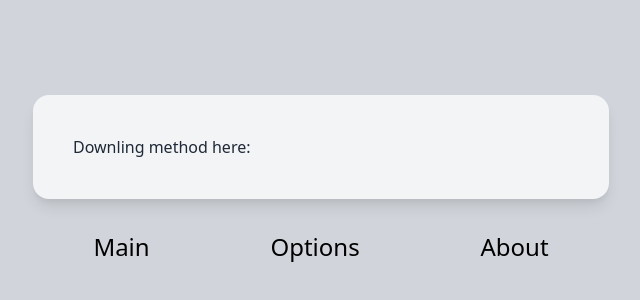
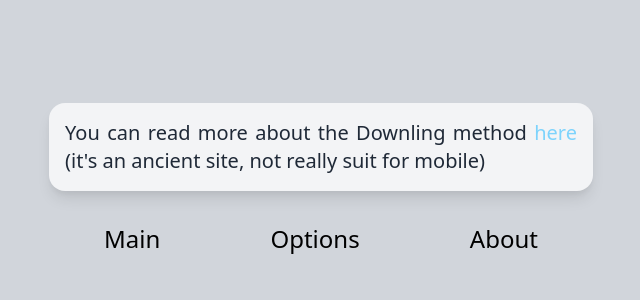
Before and after one commit to Sebosun/latin-downling-method, a React (Create React App) app: page /about in a window 1280 px wide. Shown: the part 204-504 px from the top of the page, without its empty margins (319-959 px from the left). Built offline with nearby package versions, Linux system fonts and the light colour scheme.

Commit message:
simple about page

```diff
--- a/src/App.tsx
+++ b/src/App.tsx
@@ -8,7 +8,7 @@ import FetchData from "./FetchData";
 function App() {
   return (
     <div className="flex flex-col items-center justify-center h-full bg-gray-300">
-      <div className="w-full max-w-md lg:max-w-xl">
+      <div className="w-full max-w-md p-4 md:max-w-xl">
         <Routes>
           <Route path="/" element={<Main />} />
           <Route path="/options" element={<Options />} />
--- a/src/components/pages/About.tsx
+++ b/src/components/pages/About.tsx
@@ -2,8 +2,19 @@ import React, { ReactElement } from "react";
 
 export default function About(): ReactElement | null {
   return (
-    <main className="wrapper">
-      <p>Downling method here:</p>
+    <main className="wrapper overflow-y-auto max-h-110">
+      <p className="text-xl font-thin text-justify">
+        You can read more about the Downling method{" "}
+        <span>
+          <a
+            className="text-sky-300"
+            href="https://www.wcdrutgers.net/Latin.htm"
+          >
+            here
+          </a>
+        </span>{" "}
+        (it's an ancient site, not really suit for mobile)
+      </p>
     </main>
   );
 }
--- a/src/index.css
+++ b/src/index.css
@@ -5,6 +5,6 @@
 
 @layer components {
   .wrapper {
-    @apply bg-gray-100 rounded-2xl shadow-lg text-gray-800 p-4 lg:p-10;
+    @apply w-full  max-h-110 overflow-y-auto bg-gray-100 rounded-2xl shadow-lg text-gray-800 p-4;
   }
 }
--- a/tailwind.config.js
+++ b/tailwind.config.js
@@ -12,6 +12,14 @@ module.exports = {
         emerald: colors.emerald,
         lime: colors.lime,
         sky: colors.sky,
+      },
+      maxHeight: {
+        0: "0",
+        "1/4": "25%",
+        "1/2": "50%",
+        "3/4": "75%",
+        full: "100%",
+        110: "32rem",
       },
     },
   },
```
